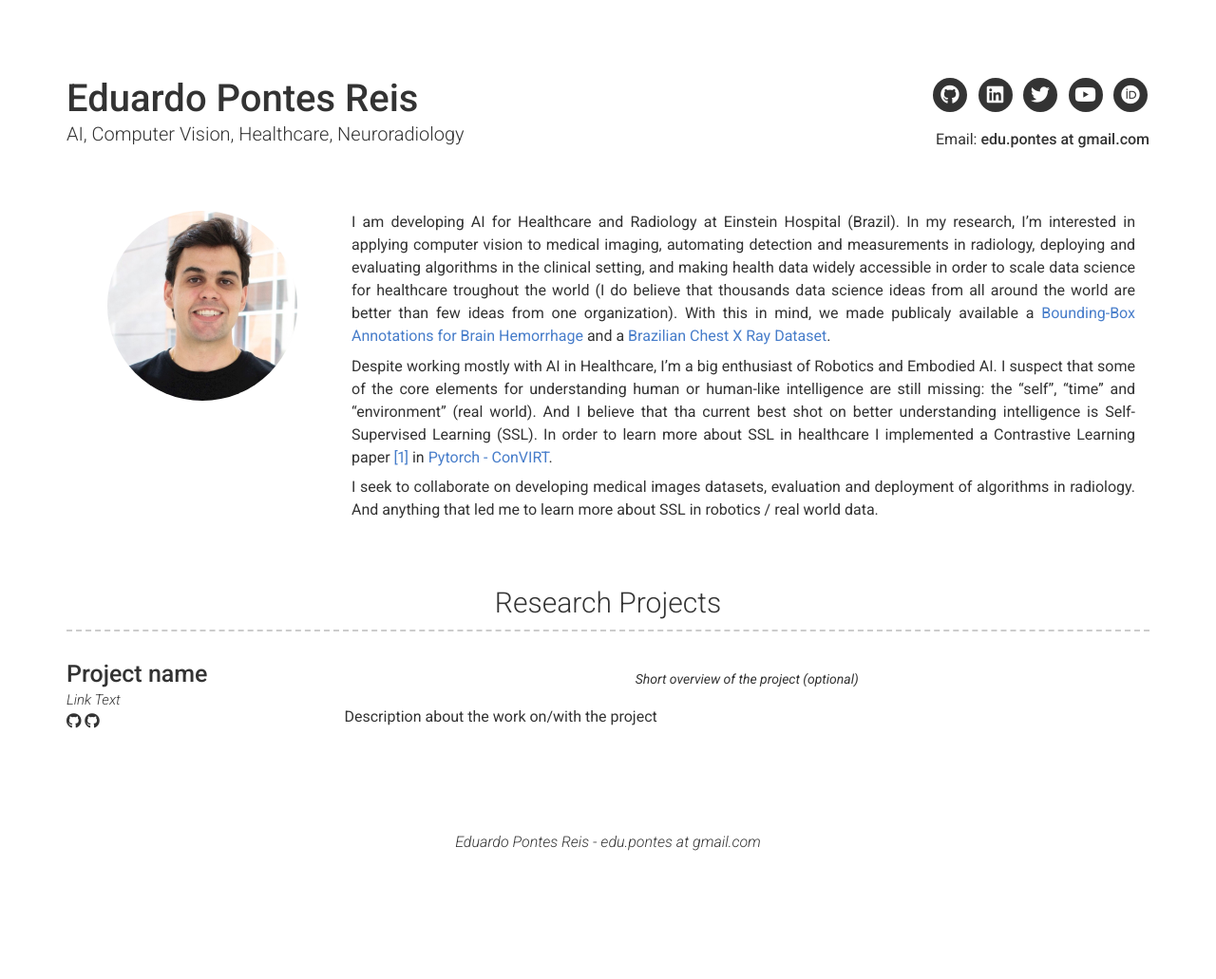
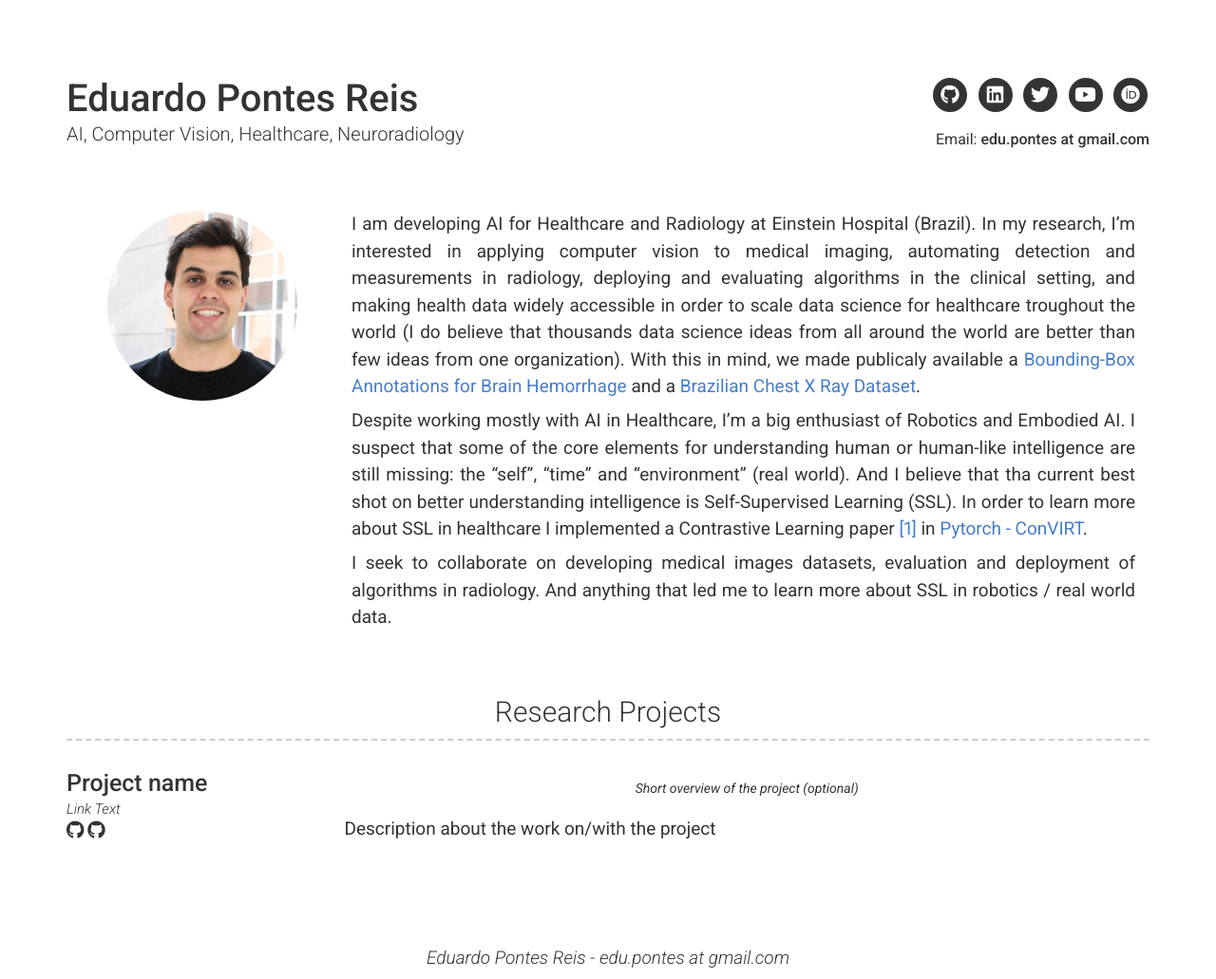
Before and after one commit to edreisMD/edreismd.github.io_old, a Jekyll site: the page built from index.md, in a window 1280 px wide. Shown: the whole page at 95% size. Built offline with Jekyll 4.4.1, drawn with Linux system fonts in a browser that asks for light colours; nearby versions of some CDN libraries; before the commit the page ends 907 px from its top, so only the background shows below that.

Commit message:
font size

```diff
--- a/_sass/type.scss
+++ b/_sass/type.scss
@@ -66,12 +66,12 @@ h4 {
 }
 
 p, ul {
-  font-size: 1.6rem;
+  font-size: 1.9rem;
   text-align: justify;
 }
 
 a i {
-  font-size:1.6rem;
+  font-size:1.9rem;
 }
 
 mark {
```
